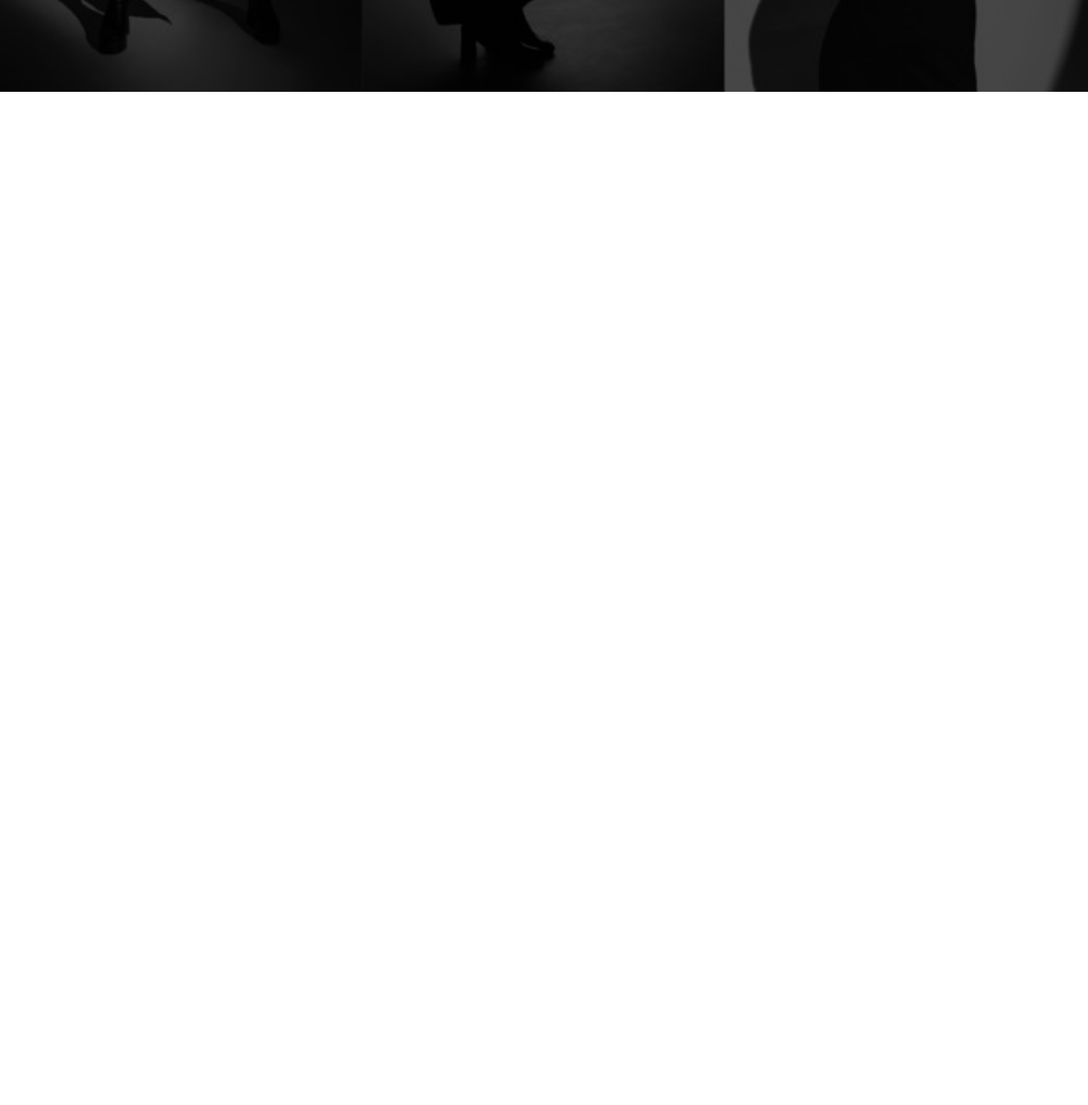
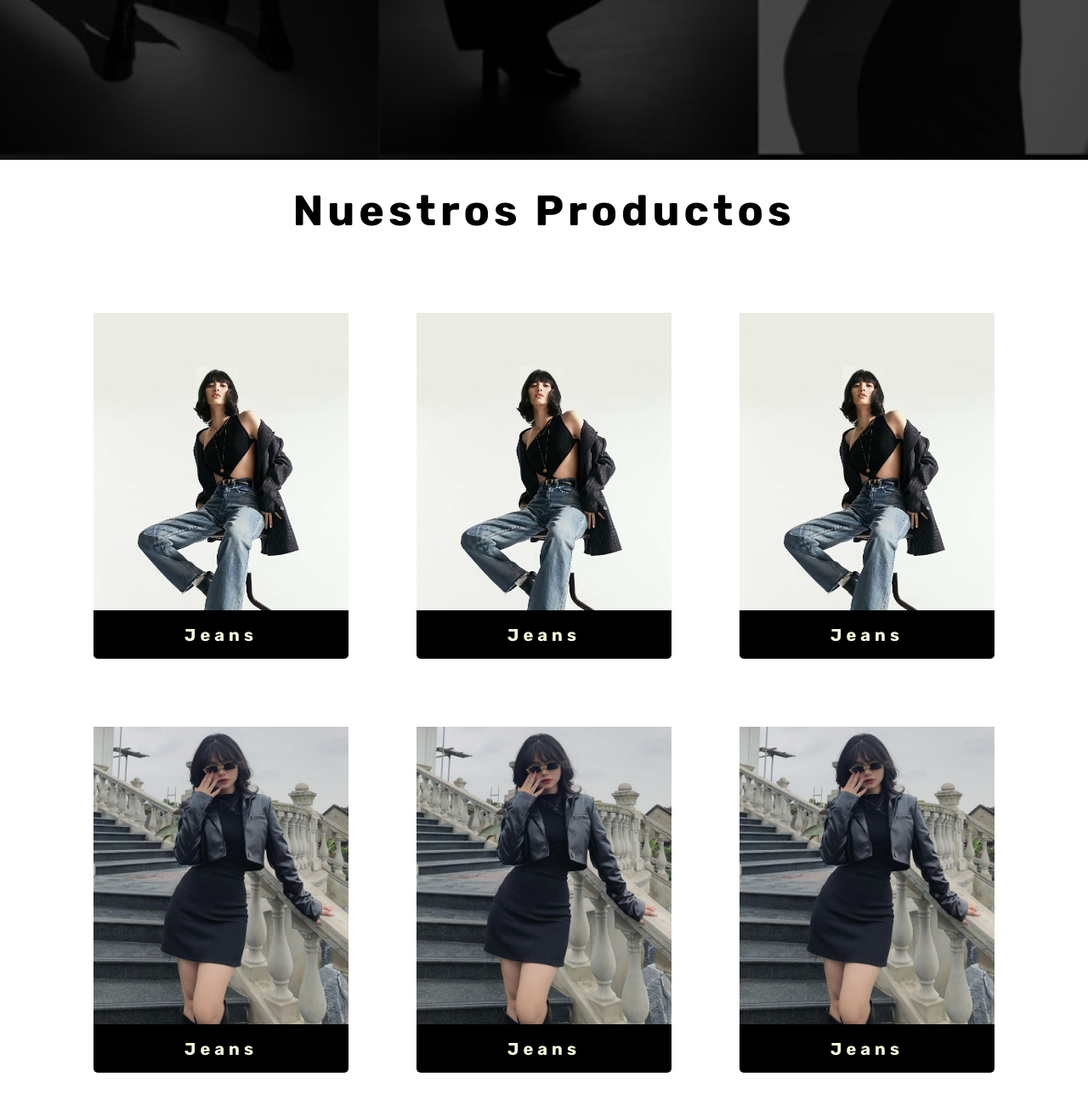
Before and after one commit to JulietaGrosso/tiendaGirlsStore, a plain HTML site: page index.html in a window 1280 px wide. Shown: the part 612-1912 px from the top of the page at 85% size. Before the commit the page ends 800 px from the top, so only its background shows below. Drawn offline with Linux system fonts and the light colour scheme.

Commit message:
tarjeta-de-productos

```diff
--- a/index.html
+++ b/index.html
@@ -23,7 +23,35 @@
         </div>
    </div>
 
-
+   <div class="tarjetas">
+        <h1>Nuestros Productos</h1>
+            <div class="productos">
+                <div class="caja">
+                    <img src="./images/ropa.jpg">
+                    <h2>Jeans</h2>
+                </div>
+                <div class="caja">
+                    <img src="./images/ropa.jpg">
+                    <h2>Jeans</h2>
+                </div>
+                <div class="caja">
+                    <img src="./images/ropa.jpg">
+                    <h2>Jeans</h2>
+                </div>
+                <div class="caja">
+                    <img src="./images/ropa2.jpg">
+                    <h2>Jeans</h2>
+                </div>
+                <div class="caja">
+                    <img src="./images/ropa2.jpg">
+                    <h2>Jeans</h2>
+                </div>
+                <div class="caja">
+                    <img src="./images/ropa2.jpg">
+                    <h2>Jeans</h2>
+                </div>
+            </div>
+   </div>
 
 
 
--- a/style.css
+++ b/style.css
@@ -1,18 +1,19 @@
 body{
     margin: 0;
     padding: 0;
+    font-family:"Rubik", sans-serif;
 }
 .contenido{
     background-image:url(./images/fotoPrincipal.png);
     background-size: cover;
-    width: 100vw;
-    height: 90vh;
+    height: 100vh;
+
 
 }
 .contenido .fondonegro{
     background-color: rgba(0, 0, 0, 0.655);
-    width: 100vw;
-    height: 90vh;
+    width: 100%;
+    height: 100%;
     display: flex;
     flex-direction: row;
     align-items: center;
@@ -34,3 +35,49 @@ body{
     color: rgba(245, 245, 220, 0.694);
     font-size: 40px;
 }
+
+
+.tarjetas{
+    min-height: 100vh;
+    display: flex;
+    flex-direction: column;
+    justify-content: center;
+    align-items: center;
+    background-color: white;
+}
+.tarjetas h1{
+
+    font-size: 50px;
+    letter-spacing: 5px;
+    margin:30px
+}
+.tarjetas .productos{
+    width: 100%;
+
+    background-color: white;
+    display: flex;
+    flex-wrap: wrap;
+    justify-content: center;
+    margin: 20px;
+
+}
+.tarjetas .productos .caja{
+     background-color: black;
+    margin: 40px;
+    display: flex;
+    flex-direction: column;
+    justify-content: center;
+    align-items: center;
+    border-radius: 5px;
+
+}
+.tarjetas .productos .caja img{
+    width: 300px;
+    height: 350px;
+    object-fit: cover;
+}
+.tarjetas .productos .caja h2{
+    color: beige;
+    font-size: 20px;
+    letter-spacing: 5px;
+}
```
Also changed, not shown: images/ropa2.jpg (added).
